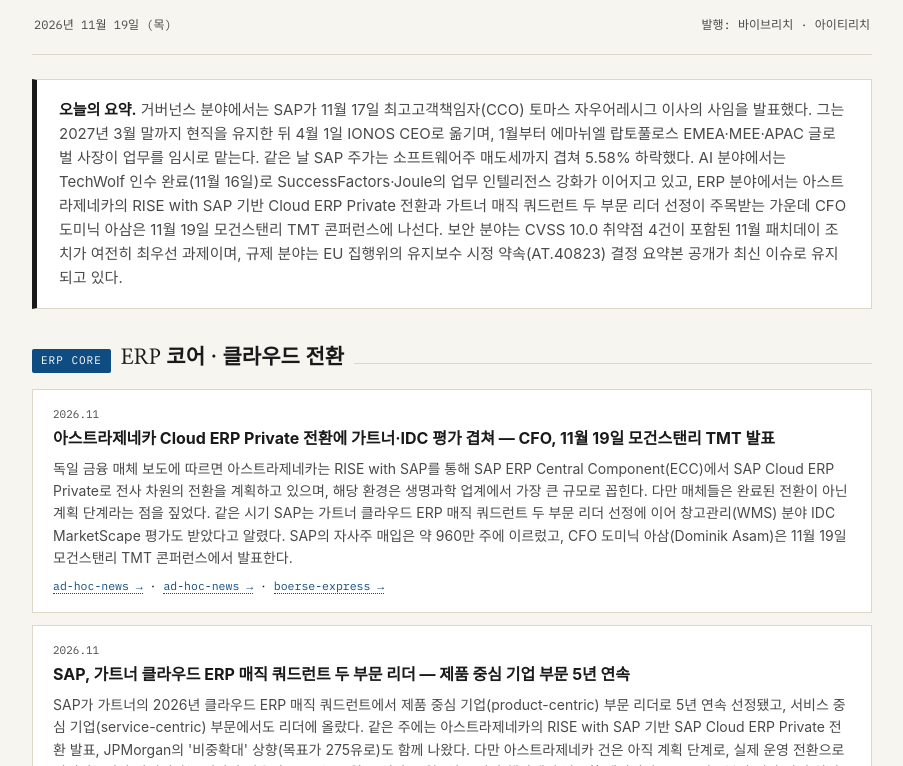
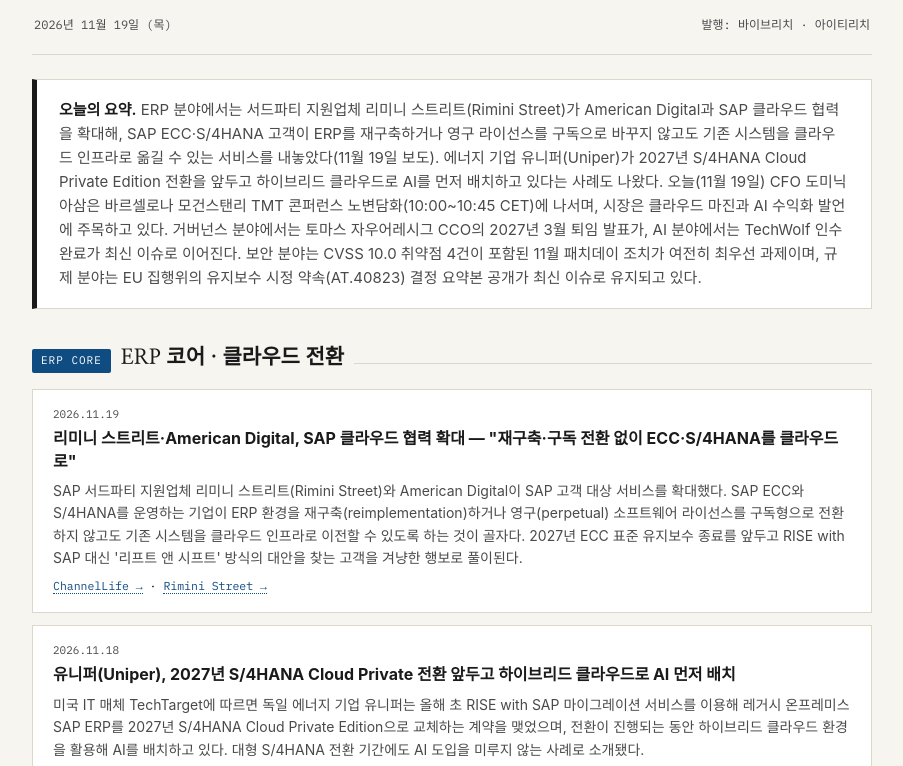
Before and after one commit to ititrich/kakaotest, a plain HTML site: page index.html in a window 1280 px wide. Shown: the part 176-942 px from the top of the page, without its empty margins (188-1091 px from the left). Drawn offline with Linux system fonts and the light colour scheme; a web font is replaced by a local one.

Commit message:
Daily SAP ERP report update - 2026-11-19
Co-Authored-By: Claude Opus 5.5 <noreply@anthropic.com>
Claude-Session: https://claude.ai/code/session_01PnzrCWZwQnnZyFVbUEBdDa

```diff
--- a/index.html
+++ b/index.html
@@ -168,13 +168,13 @@
   </header>
 
   <div class="meta-bar">
-    <span id="report-date">2026년 11월 18일 (수)</span>
+    <span id="report-date">2026년 11월 19일 (목)</span>
     <span>발행: 바이브리치 · 아이티리치</span>
   </div>
 
   <div class="lede">
-    <strong>오늘의 요약.</strong> 거버넌스 분야에서는 SAP가 11월 17일 최고고객책임자(CCO) 토마스 자우어레시그 이사의 사임을 발표했다. 그는 2027년 3월 말까지 현직을 유지한 뒤 4월 1일 IONOS CEO로 옮기며, 1월부터 에마뉘엘 랍토풀로스 EMEA·MEE·APAC 글로벌 사장이 업무를 임시로 맡는다. 같은 날 SAP 주가는 소프트웨어주 매도세까지 겹쳐 5.58% 하락했다.
-    AI 분야에서는 TechWolf 인수 완료(11월 16일)로 SuccessFactors·Joule의 업무 인텔리전스 강화가 이어지고 있고, ERP 분야에서는 아스트라제네카의 RISE with SAP 기반 Cloud ERP Private 전환과 가트너 매직 쿼드런트 두 부문 리더 선정이 주목받는 가운데 CFO 도미닉 아삼은 11월 19일 모건스탠리 TMT 콘퍼런스에 나선다.
+    <strong>오늘의 요약.</strong> ERP 분야에서는 서드파티 지원업체 리미니 스트리트(Rimini Street)가 American Digital과 SAP 클라우드 협력을 확대해, SAP ECC·S/4HANA 고객이 ERP를 재구축하거나 영구 라이선스를 구독으로 바꾸지 않고도 기존 시스템을 클라우드 인프라로 옮길 수 있는 서비스를 내놓았다(11월 19일 보도). 에너지 기업 유니퍼(Uniper)가 2027년 S/4HANA Cloud Private Edition 전환을 앞두고 하이브리드 클라우드로 AI를 먼저 배치하고 있다는 사례도 나왔다.
+    오늘(11월 19일) CFO 도미닉 아삼은 바르셀로나 모건스탠리 TMT 콘퍼런스 노변담화(10:00~10:45 CET)에 나서며, 시장은 클라우드 마진과 AI 수익화 발언에 주목하고 있다. 거버넌스 분야에서는 토마스 자우어레시그 CCO의 2027년 3월 퇴임 발표가, AI 분야에서는 TechWolf 인수 완료가 최신 이슈로 이어진다.
     보안 분야는 CVSS 10.0 취약점 4건이 포함된 11월 패치데이 조치가 여전히 최우선 과제이며, 규제 분야는 EU 집행위의 유지보수 시정 약속(AT.40823) 결정 요약본 공개가 최신 이슈로 유지되고 있다.
   </div>
 
@@ -185,6 +185,24 @@
       <h2>ERP 코어 · 클라우드 전환</h2>
       <span class="rule"></span>
     </div>
+
+    <article class="story">
+      <div class="story-date">2026.11.19</div>
+      <h3>리미니 스트리트·American Digital, SAP 클라우드 협력 확대 — "재구축·구독 전환 없이 ECC·S/4HANA를 클라우드로"</h3>
+      <p>SAP 서드파티 지원업체 리미니 스트리트(Rimini Street)와 American Digital이 SAP 고객 대상 서비스를 확대했다. SAP ECC와 S/4HANA를 운영하는 기업이
+      ERP 환경을 재구축(reimplementation)하거나 영구(perpetual) 소프트웨어 라이선스를 구독형으로 전환하지 않고도 기존 시스템을 클라우드 인프라로 이전할 수 있도록 하는 것이 골자다.
+      2027년 ECC 표준 유지보수 종료를 앞두고 RISE with SAP 대신 '리프트 앤 시프트' 방식의 대안을 찾는 고객을 겨냥한 행보로 풀이된다.</p>
+      <div class="source-link"><a href="https://channellife.com.au/story/rimini-street-american-digital-expand-sap-cloud-deal" target="_blank">ChannelLife →</a> · <a href="https://www.riministreet.com/solutions/software-supported/rimini-cloud-for-sap/" target="_blank">Rimini Street →</a></div>
+    </article>
+
+    <article class="story">
+      <div class="story-date">2026.11.18</div>
+      <h3>유니퍼(Uniper), 2027년 S/4HANA Cloud Private 전환 앞두고 하이브리드 클라우드로 AI 먼저 배치</h3>
+      <p>미국 IT 매체 TechTarget에 따르면 독일 에너지 기업 유니퍼는 올해 초 RISE with SAP 마이그레이션 서비스를 이용해 레거시 온프레미스 SAP ERP를
+      2027년 S/4HANA Cloud Private Edition으로 교체하는 계약을 맺었으며, 전환이 진행되는 동안 하이브리드 클라우드 환경을 활용해 AI를 배치하고 있다.
+      대형 S/4HANA 전환 기간에도 AI 도입을 미루지 않는 사례로 소개됐다.</p>
+      <div class="source-link"><a href="https://www.techtarget.com/news/hybrid-cloud-helps-energy-company-deploy-ai-amid-sap-s4hana-migration/875084/" target="_blank">TechTarget →</a></div>
+    </article>
 
     <article class="story">
       <div class="story-date">2026.11</div>
```
